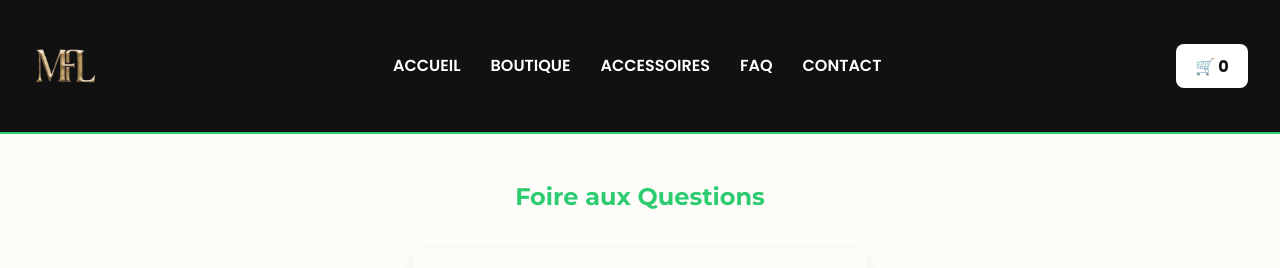
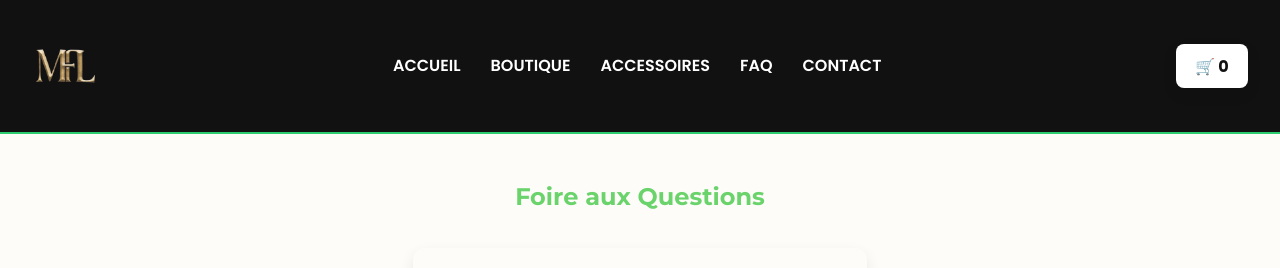
Before and after one commit to LesRhabilleurs/Magic-Flowers, a React (Vite) app: page /faq in a window 1280 px wide. Shown: the top 268 px of the page. Built offline with nearby package versions, Linux system fonts and the light colour scheme.

Commit message:
Update FAQ.css

```diff
--- a/src/pages/FAQ.css
+++ b/src/pages/FAQ.css
@@ -7,7 +7,7 @@
 .faq h1 {
   text-align: center;
   margin-bottom: 2rem;
-  color: #2ecc71;
+  color: #6bd36b;
   font-weight: 700;
 }
 
```
